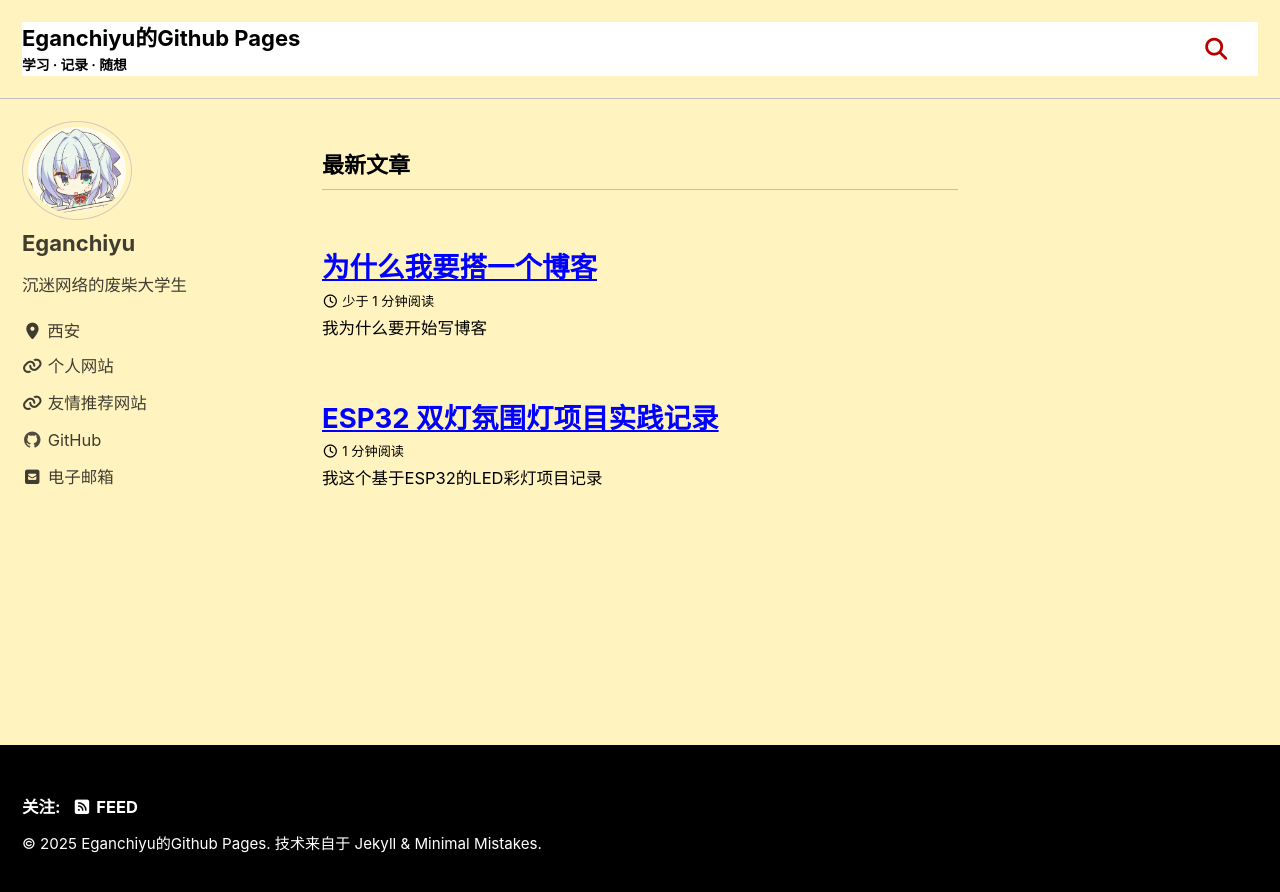
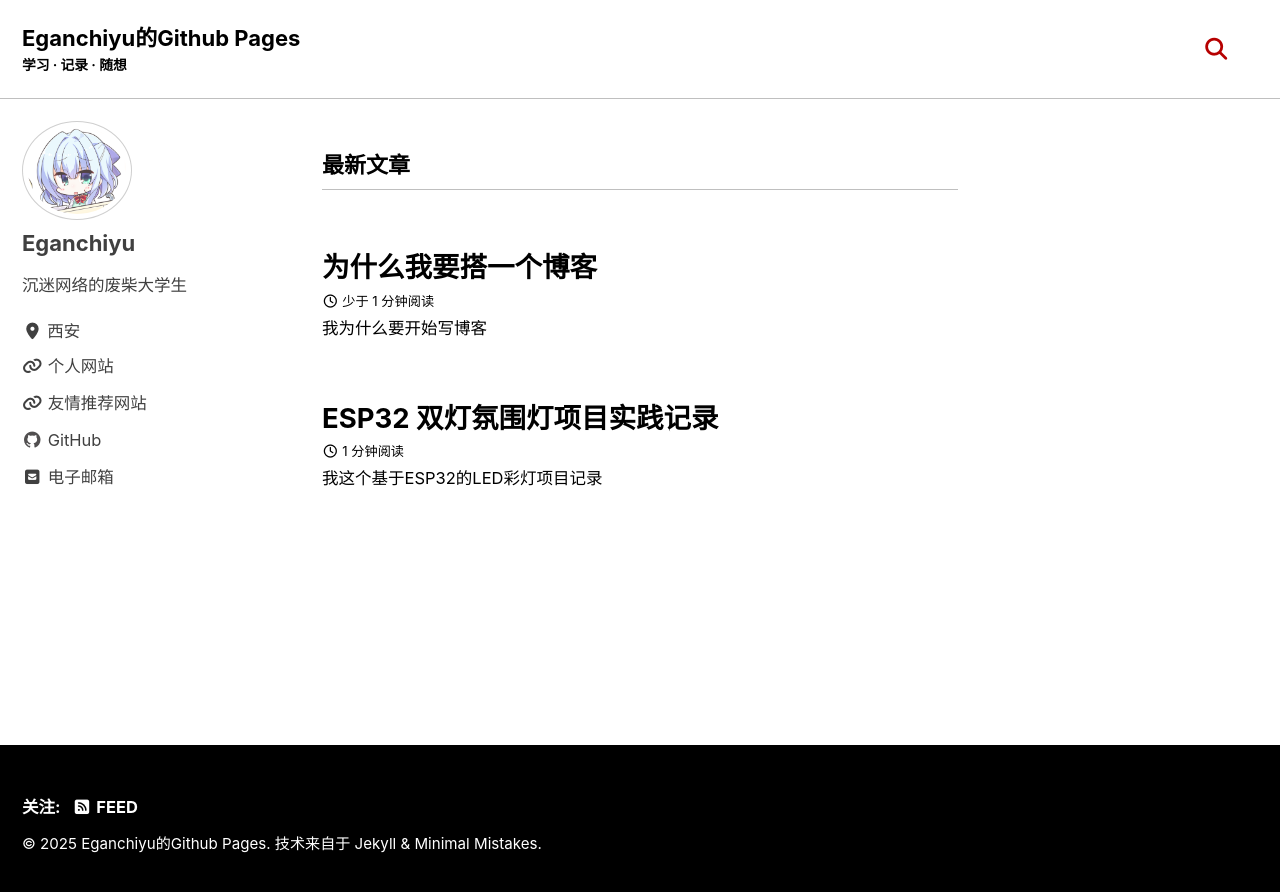
Before and after one commit to Eganchiyu/eganchiyu.github.io, a Jekyll site: the page built from index.html, in a window 1280 px wide. Shown: the top 892 px of the page. Built offline with Jekyll 4.4.1, drawn with Linux system fonts in a browser that asks for light colours; cached includes are drawn as plain includes; the list of posts is cut into pages by our own code.

Commit message:
更改样式

```diff
--- a/_sass/minimal-mistakes/_custom.scss
+++ b/_sass/minimal-mistakes/_custom.scss
@@ -1,16 +1,16 @@
-// /* 文章列表页 & 页面标题：去掉链接蓝色和下划线 */
-// .archive__item-title a,
-// .page__title a {
-//   color: inherit;
-//   text-decoration: none;
+/* 文章列表页 & 页面标题：去掉链接蓝色和下划线 */
+.archive__item-title a,
+.page__title a {
+  color: inherit;
+  text-decoration: none;
+}
+
+/* 悬停时给一点提示（可选） */
+.archive__item-title a:hover,
+.page__title a:hover {
+  text-decoration: underline;
+}
+
+// body {
+//   background-color: #fff4c0 !important;
 // }
-
-// /* 悬停时给一点提示（可选） */
-// .archive__item-title a:hover,
-// .page__title a:hover {
-//   text-decoration: underline;
-// }
-
-body {
-  background-color: #fff4c0 !important;
-}
```
